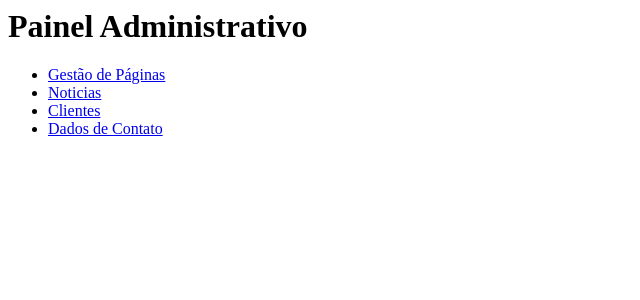
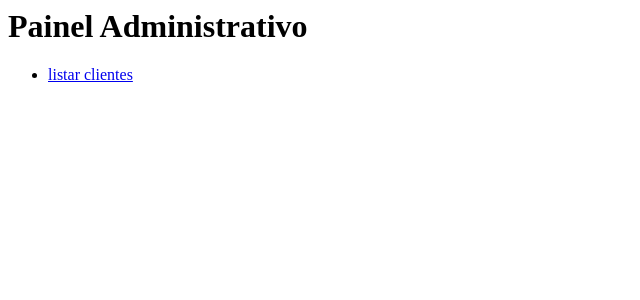
Before and after one commit to MarcioRSPereira/projeto-php-2025-02, a PHP site: page /admin.php in a window 1280 px wide. Shown: the top 300 px of the page, without its empty margins (0-640 px from the left). Run offline with PHP 8.4, Linux system fonts and the light colour scheme.

Commit message:
Update admin.php

```diff
--- a/admin/admin.php
+++ b/admin/admin.php
@@ -7,16 +7,8 @@
     <div class="container-fluid">
         <ul class="navbar-nav">
             <li class="nav-item">
-                <a class="nav-link" href="?pg=paginas"> Gestão de Páginas</a>
+                <a class="nav-link" href="?pg=clientesLista"> listar clientes</a>
             </li>
-            <li class="nav-item">
-                <a class="nav-link" href="?pg=noticias"> Noticias</a>
-            </li>
-            <li class="nav-item">
-                <a class="nav-link"  href="?pg=clienteslista"> Clientes</a>
-            </li>
-            <li class="nav-item">
-                <a class="nav-link" href="?pg=contato"> Dados de Contato</a>
             </li>
         </ul>
     </div>
```
